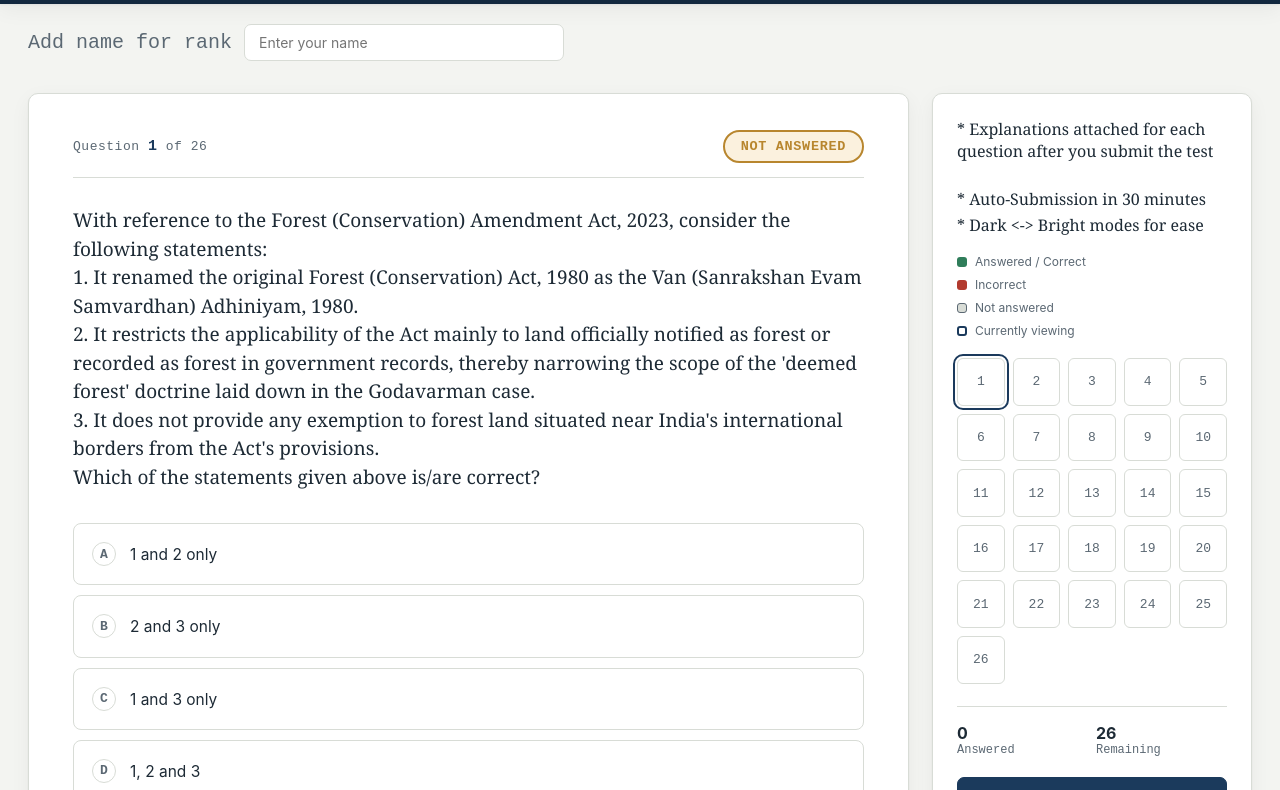
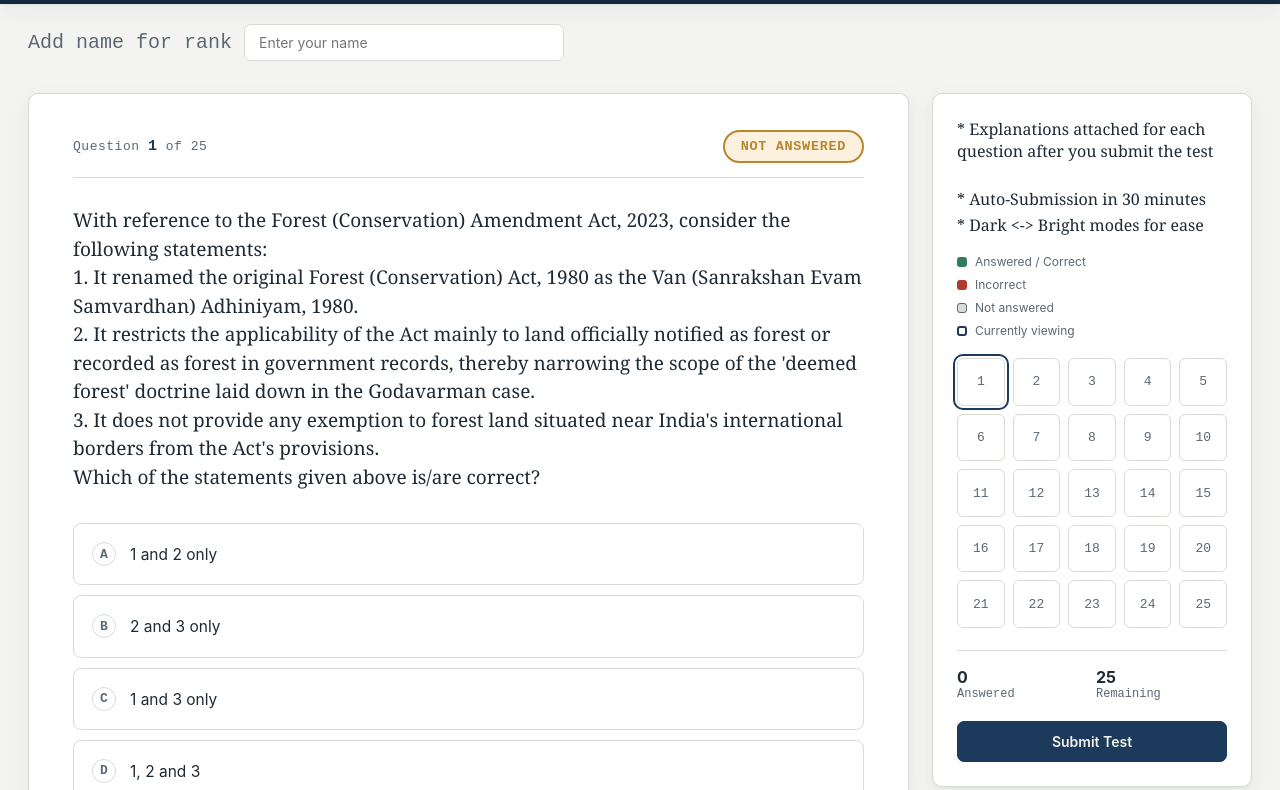
Before and after one commit to upscprelog/prelog, a plain HTML site: page prelog_sectional/PreLoG-2027-07.html in a window 1280 px wide. Shown: the part 89-879 px from the top of the page. Drawn offline with Linux system fonts and the light colour scheme; no server answers.

Commit message:
Add files via upload

```diff
--- a/prelog_sectional/PreLoG-2027-07.html
+++ b/prelog_sectional/PreLoG-2027-07.html
@@ -1014,17 +1014,6 @@ const QUESTIONS = [
     exp: "Tansley coined 'ecosystem' in 1935 to capture the interaction of organisms with their physical environment, and Lindeman's 1942 trophic-dynamic framework later became central to understanding energy flow. Tansley's concept explicitly incorporated abiotic factors as an integral part of the system rather than excluding them, making Statement 3 incorrect."
 },
 {
-    q: "With reference to the essential features and characteristics of 'carrying capacity', consider the following statements: <br> 1. Carrying capacity is species- and habitat-specific, varying with the resource requirements of a species and the productivity of its environment.<br>2. Carrying capacity is a static, one-time-determined value that does not require periodic reassessment.<br>3. Human carrying capacity assessments often incorporate not just ecological limits but also socio-economic and infrastructural factors, distinguishing them from purely biological carrying capacity.<br>Which of the statements given above is/are correct?",
-    opts: [
-        "1 and 2 only",
-        "2 and 3 only",
-        "1 and 3 only",
-        "1, 2 and 3"
-    ],
-    ans: 2,
-    exp: "Carrying capacity varies with the species involved and the resource base of a given habitat, and human-oriented assessments typically go beyond biological limits to include infrastructure and socio-economic factors. It is not a fixed, one-time value — it requires periodic reassessment as conditions change, making Statement 2 incorrect."
-},
-{
     q: "With reference to recommendations concerning the ecological niche concept in conservation practice, consider the following statements: <br> 1. Conservation guidelines, including those of the IUCN, recommend assessing habitat and niche suitability before reintroducing a species into an area to reduce the risk of competitive exclusion or ecological mismatch.<br>2. Two species with broadly overlapping ecological niches are recommended to be introduced together in the same habitat, since niche overlap enhances ecosystem stability.<br>3. Invasive alien species often succeed by occupying a vacant ecological niche or by outcompeting native species with overlapping niche requirements, which is why niche assessment is recommended before introducing non-native species.<br>Which of the statements given above is/are correct?",
     opts: [
         "1 and 3 only",
```
